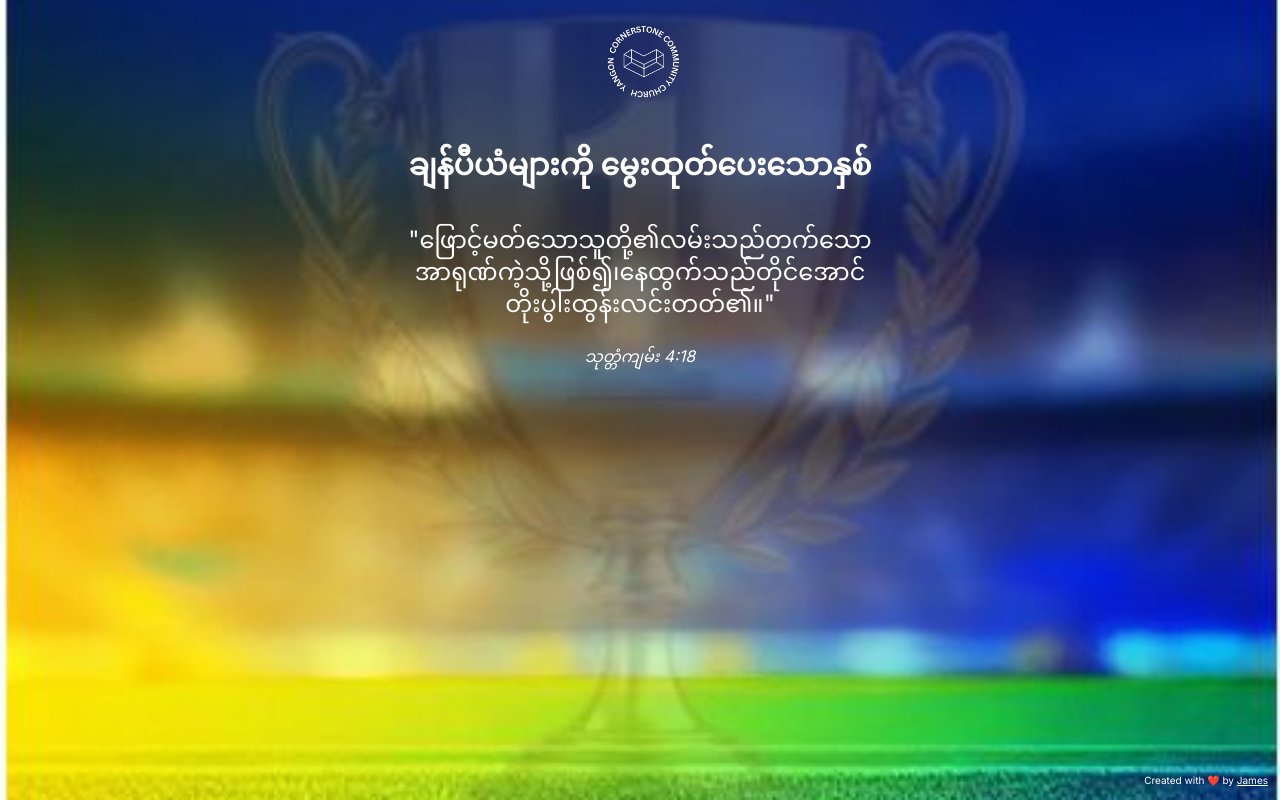
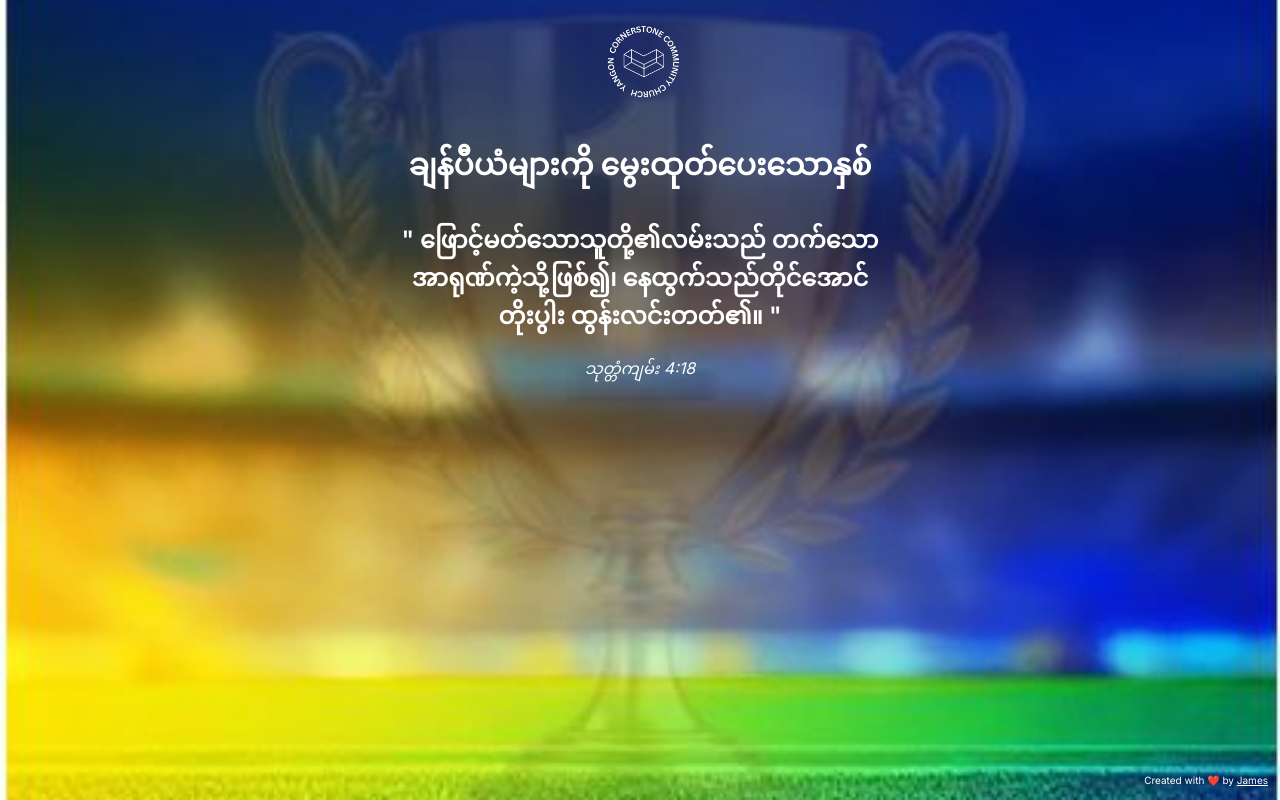
Before and after one commit to ninnroot/bible-verses, a Next.js app: page /1 in a window 1280 px wide. Built offline with nearby package versions, Linux system fonts and the light colour scheme.

Commit message:
final fixes

```diff
--- a/src/app/[verseId]/page.tsx
+++ b/src/app/[verseId]/page.tsx
@@ -923,7 +923,7 @@ const VersePage = () => {
 
       <div className="flex items-center justify-center  flex-col gap-6 p-6">
         {/* <p className="text-center text-2xl">{verses.find((v) => v.no === parseInt(verseId))?.title}</p> */}
-        <p className="text-2xl text-center  max-w-[500px] flex flex-wrap justify-center">
+        <p className="text-2xl text-center  max-w-[500px] flex flex-wrap justify-center gap-1.5 font-semibold">
           "{verses.find((v) => v.no === parseInt(verseId))?.title.split(" ").map(t => <span className=" text-nowrap">{t}{" "}</span>)}"
         </p>
         <p className="italic">
```
